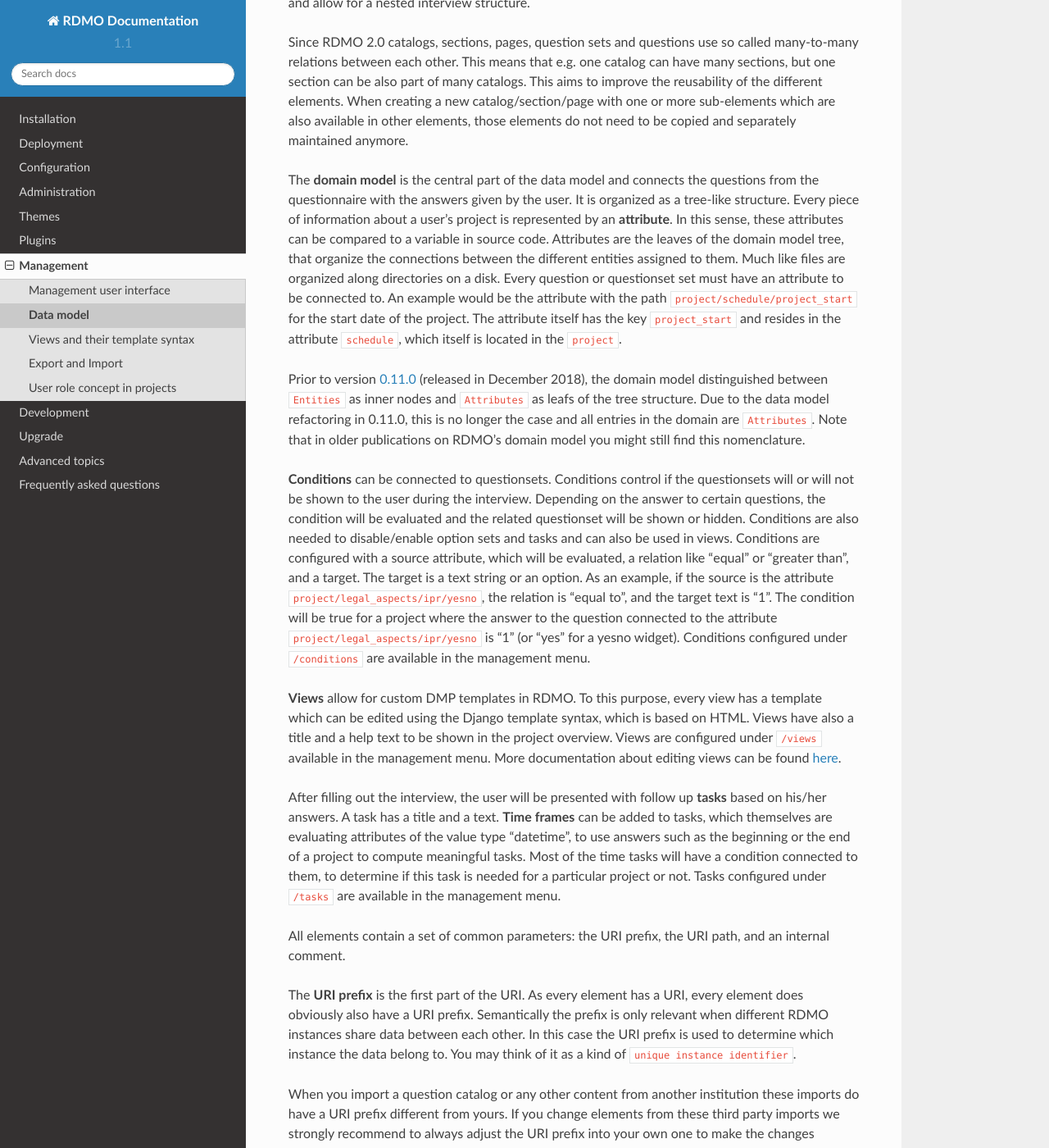
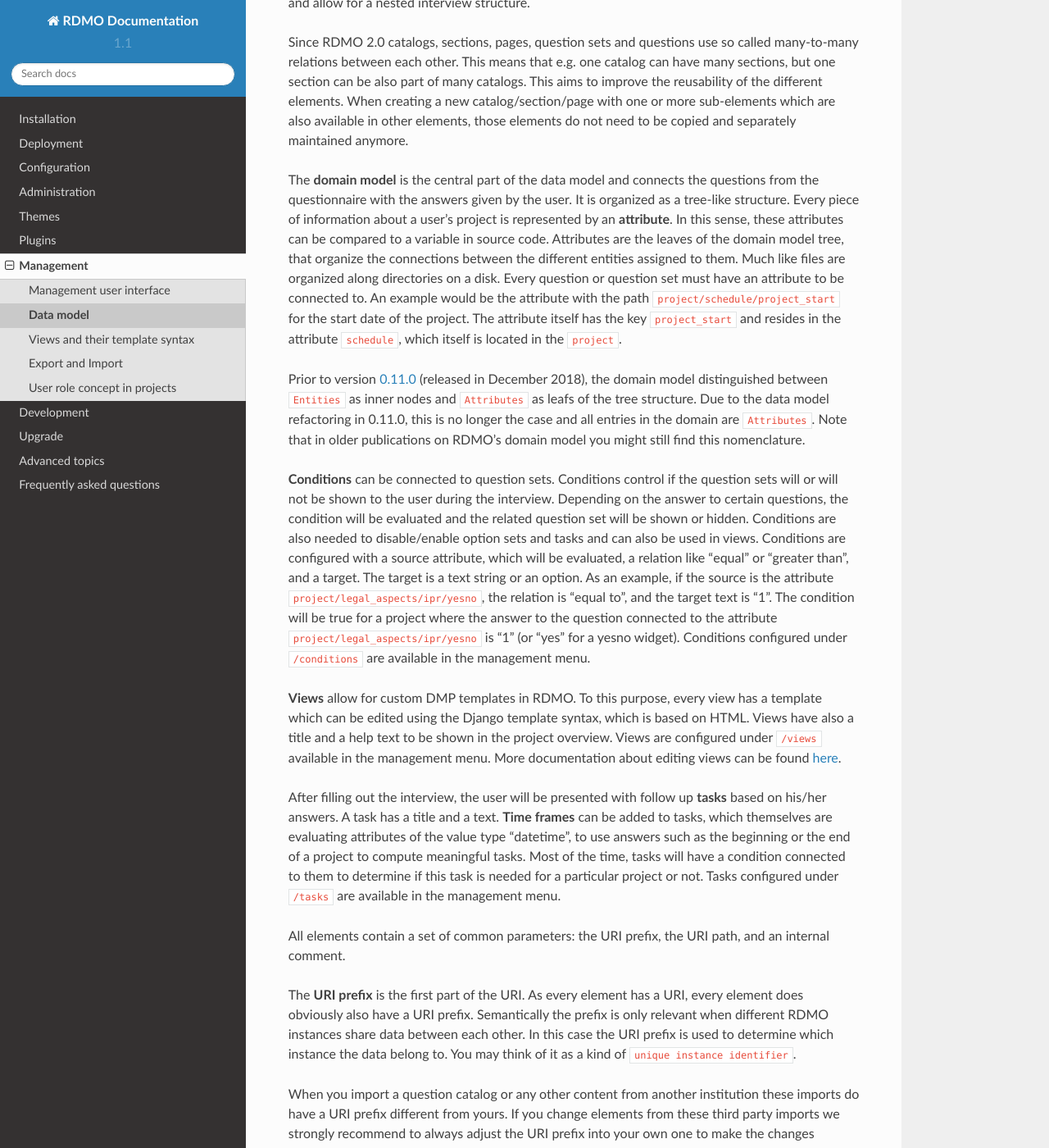
Before and after one commit to rdmorganiser/rdmo-docs, a Sphinx documentation site: the page built from docs/management/data-model.md, in a window 1280 px wide and 1400 px high, scrolled down 1225 px. Shown: the whole window at 82% size. Built offline with Sphinx 7.4.7 and the Read the Docs theme 2.0.0, drawn with Linux system fonts in a browser that asks for light colours; some of the changed text lies outside the part shown.

Commit message:
Fix typos and spelling.
Smaller fixes and consistent use of "question set".

```diff
--- a/docs/management/data-model.md
+++ b/docs/management/data-model.md
@@ -1,27 +1,27 @@
 # Data model
 
-A freshly installed instance of RDMO is not very useful without a questionnaire to fill out by the user and a set of DMP templates later to be populated by the given answers. The main idea of RDMO is that every question and every output can be customized by you. This, however, introduces a certain level of complexity. RDMO employs a datamodel organized along different Django apps and models (representing database tables). A graphical overview is given in the figure below:
+A freshly installed instance of RDMO is not very useful without a questionnaire to fill out by the user and a set of DMP templates later to be populated by the given answers. The main idea of RDMO is that every question and every output can be customized by you. This, however, introduces a certain level of complexity. RDMO employs a data model organized along different Django apps and models (representing database tables). A graphical overview is given in the figure below:
 
 ![](../_static/img/datamodel.svg)
 > *Overview of the RDMO data model*
 
-For most users, the structured interview will be the most visible part of RDMO. It is configured using **catalogs**, **sections**, **pages** (since RDMO 2.0), **questionsets**, and **questions**. A single installation of RDMO can have multiple catalogs. The user can choose, from the available catalogs, which catalog is used for his or her project.
+For most users, the structured interview will be the most visible part of RDMO. It is configured using **catalogs**, **sections**, **pages** (since RDMO 2.0), **question sets**, and **questions**. A single installation of RDMO can have multiple catalogs. The user can choose, from the available catalogs, which catalog is used for his or her project.
 
 A catalog contains a number of sections, which themselves have pages. A page represents one visible page in the interview and contains questions and question sets. A question has a text, which will be shown in bold to the user and an additional (optional) help text. It also has a widget type, which determines which interface widget is presented to the user (e.g. text field, select field, radio buttons, checkboxes, etc.). Question sets can contain questions or again question sets themselves and allow for a nested interview structure.
 
 Since RDMO 2.0 catalogs, sections, pages, question sets and questions use so called many-to-many relations between each other. This means that e.g. one catalog can have many sections, but one section can be also part of many catalogs. This aims to improve the reusability of the different elements. When creating a new catalog/section/page with one or more sub-elements which are also available in other elements, those elements do not need to be copied and separately maintained anymore.
 
-The **domain model** is the central part of the data model and connects the questions from the questionnaire with the answers given by the user. It is organized as a tree-like structure. Every piece of information about a user's project is represented by an **attribute**. In this sense, these attributes can be compared to a variable in source code. Attributes are the leaves of the domain model tree, that organize the connections between the different entities assigned to them. Much like files are organized along directories on a disk. Every question or questionset set must have an attribute to be connected to. An example would be the attribute with the path `project/schedule/project_start` for the start date of the project. The attribute itself has the key `project_start` and resides in the attribute `schedule`, which itself is located in the `project`.
+The **domain model** is the central part of the data model and connects the questions from the questionnaire with the answers given by the user. It is organized as a tree-like structure. Every piece of information about a user's project is represented by an **attribute**. In this sense, these attributes can be compared to a variable in source code. Attributes are the leaves of the domain model tree, that organize the connections between the different entities assigned to them. Much like files are organized along directories on a disk. Every question or question set must have an attribute to be connected to. An example would be the attribute with the path `project/schedule/project_start` for the start date of the project. The attribute itself has the key `project_start` and resides in the attribute `schedule`, which itself is located in the `project`.
 
 Prior to version [0.11.0](https://github.com/rdmorganiser/rdmo/releases/tag/0.11.0) (released in December 2018), the domain model distinguished between `Entities` as inner nodes and `Attributes` as leafs of the tree structure.
 Due to the data model refactoring in 0.11.0, this is no longer the case and all entries in the domain are `Attributes`.
 Note that in older publications on RDMO's domain model you might still find this nomenclature.
 
-**Conditions** can be connected to questionsets. Conditions control if the questionsets will or will not be shown to the user during the interview. Depending on the answer to certain questions, the condition will be evaluated and the related questionset will be shown or hidden. Conditions are also needed to disable/enable option sets and tasks and can also be used in views. Conditions are configured with a source attribute, which will be evaluated, a relation like "equal" or "greater than", and a target. The target is a text string or an option. As an example, if the source is the attribute `project/legal_aspects/ipr/yesno`, the relation is "equal to", and the target text is "1". The condition will be true for a project where the answer to the question connected to the attribute `project/legal_aspects/ipr/yesno` is "1" (or "yes" for a yesno widget). Conditions configured under `/conditions` are available in the management menu.
+**Conditions** can be connected to question sets. Conditions control if the question sets will or will not be shown to the user during the interview. Depending on the answer to certain questions, the condition will be evaluated and the related question set will be shown or hidden. Conditions are also needed to disable/enable option sets and tasks and can also be used in views. Conditions are configured with a source attribute, which will be evaluated, a relation like "equal" or "greater than", and a target. The target is a text string or an option. As an example, if the source is the attribute `project/legal_aspects/ipr/yesno`, the relation is "equal to", and the target text is "1". The condition will be true for a project where the answer to the question connected to the attribute `project/legal_aspects/ipr/yesno` is "1" (or "yes" for a yesno widget). Conditions configured under `/conditions` are available in the management menu.
 
 **Views** allow for custom DMP templates in RDMO. To this purpose, every view has a template which can be edited using the Django template syntax, which is based on HTML. Views have also a title and a help text to be shown in the project overview. Views are configured under `/views` available in the management menu. More documentation about editing views can be found [here](views).
 
-After filling out the interview, the user will be presented with follow up **tasks** based on his/her answers. A task has a title and a text. **Time frames** can be added to tasks, which themselves are evaluating attributes of the value type "datetime", to use answers such as the beginning or the end of a project to compute meaningful tasks. Most of the time tasks will have a condition connected to them, to determine if this task is needed for a particular project or not. Tasks configured under `/tasks` are available in the management menu.
+After filling out the interview, the user will be presented with follow up **tasks** based on his/her answers. A task has a title and a text. **Time frames** can be added to tasks, which themselves are evaluating attributes of the value type "datetime", to use answers such as the beginning or the end of a project to compute meaningful tasks. Most of the time, tasks will have a condition connected to them to determine if this task is needed for a particular project or not. Tasks configured under `/tasks` are available in the management menu.
 
 All elements contain a set of common parameters: the URI prefix, the URI path, and an internal comment.
 
```
Also changed, not shown: other parts of docs/management/data-model.md (+1 -1 lines).
